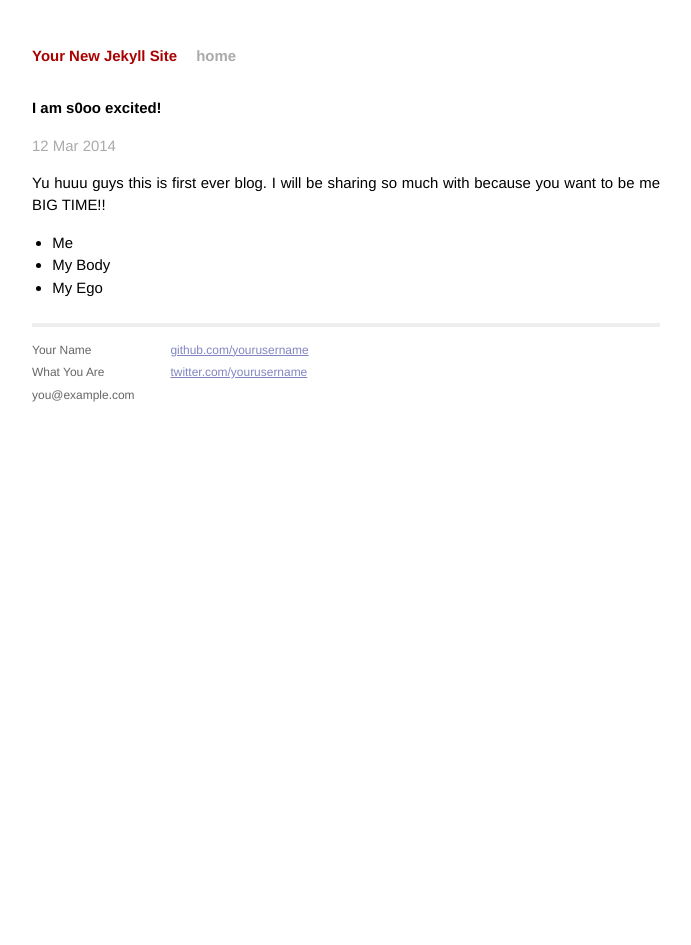
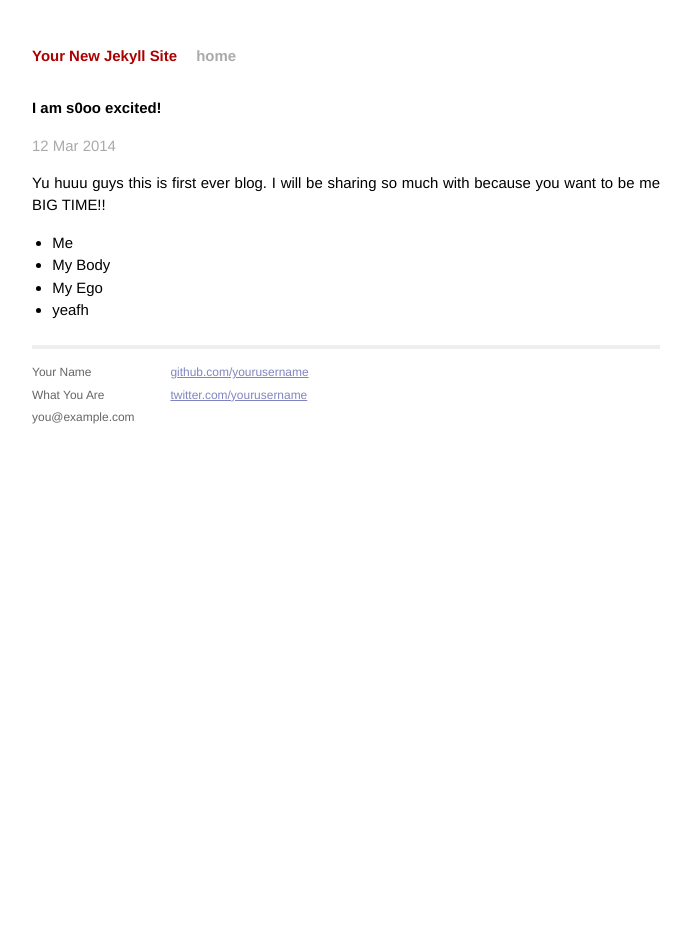
Before and after one commit to helenemartin/MyBlog, a Jekyll site: the page built from _posts/2014-03-12-secondpost.markdown, in a window 1280 px wide. Shown: the whole page, without its empty margins (294-985 px from the left). Built offline with Jekyll 4.4.1, drawn with Linux system fonts in a browser that asks for light colours; Markdown is read by kramdown in place of the engine named in the settings.

Commit message:
modify post

```diff
--- a/_posts/2014-03-12-secondpost.markdown
+++ b/_posts/2014-03-12-secondpost.markdown
@@ -9,3 +9,4 @@ Yu huuu guys this is first ever blog. I will be sharing so much with because you
 * Me
 * My Body
 * My Ego
+* yeafh
```
